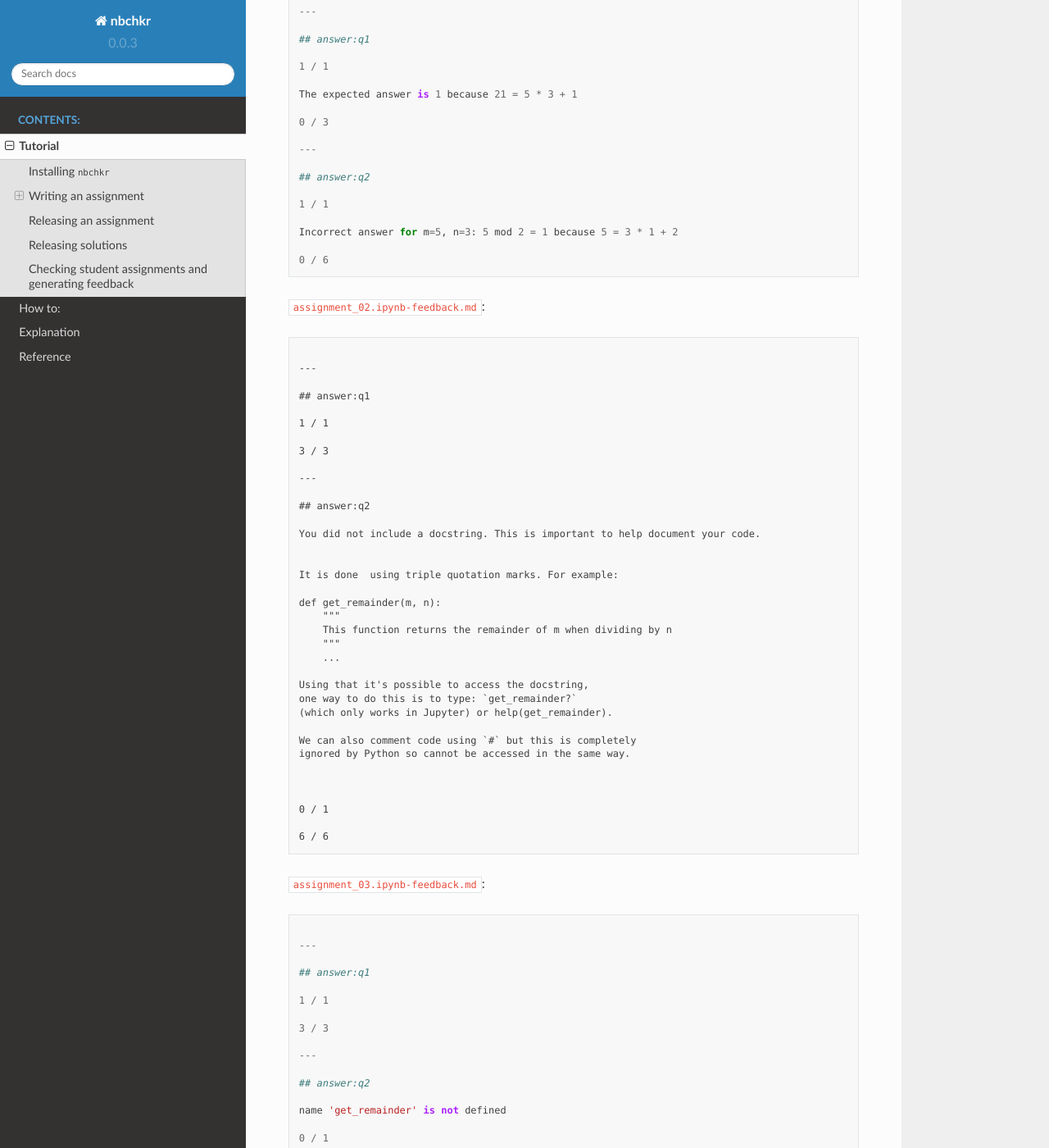
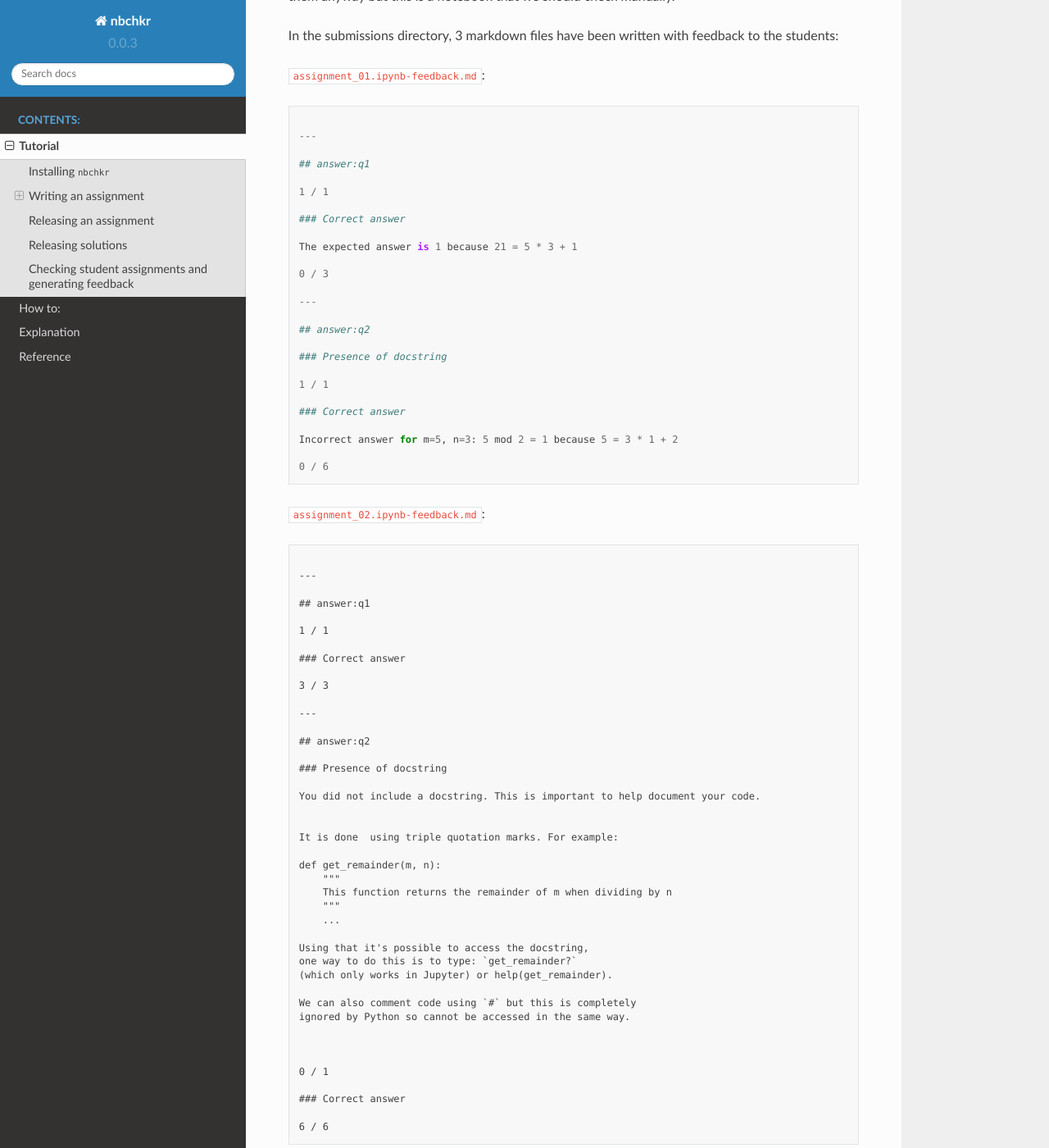
Before and after one commit to drvinceknight/nbchkr, a Sphinx documentation site: the page built from docs/tutorial/index.rst, in a window 1280 px wide and 1400 px high, scrolled down 6675 px. Shown: the whole window at 82% size. Built offline with Sphinx 7.4.7 and the Read the Docs theme 2.0.0, drawn with Linux system fonts in a browser that asks for light colours; some of the changed text lies outside the part shown.

Commit message:
Add description tags to tutorial.

```diff
--- a/docs/tutorial/assignment/submissions/assignment_01.ipynb-feedback.md
+++ b/docs/tutorial/assignment/submissions/assignment_01.ipynb-feedback.md
@@ -4,6 +4,8 @@
 ## answer:q1
 
 1 / 1
+
+### Correct answer
 
 The expected answer is 1 because 21 = 5 * 3 + 1
 
@@ -13,7 +15,11 @@
 
 ## answer:q2
 
+### Presence of docstring
+
 1 / 1
+
+### Correct answer
 
 Incorrect answer for m=5, n=3: 5 mod 2 = 1 because 5 = 3 * 1 + 2
 
--- a/docs/tutorial/assignment/submissions/assignment_02.ipynb-feedback.md
+++ b/docs/tutorial/assignment/submissions/assignment_02.ipynb-feedback.md
@@ -5,11 +5,15 @@
 
 1 / 1
 
+### Correct answer
+
 3 / 3
 
 ---
 
 ## answer:q2
+
+### Presence of docstring
 
 You did not include a docstring. This is important to help document your code.
 
@@ -33,4 +37,6 @@
 
 0 / 1
 
+### Correct answer
+
 6 / 6
--- a/docs/tutorial/assignment/submissions/assignment_03.ipynb-feedback.md
+++ b/docs/tutorial/assignment/submissions/assignment_03.ipynb-feedback.md
@@ -5,16 +5,22 @@
 
 1 / 1
 
+### Correct answer
+
 3 / 3
 
 ---
 
 ## answer:q2
 
+### Presence of docstring
+
 name 'get_remainder' is not defined
 
 0 / 1
 
+### Correct answer
+
 name 'get_remainder' is not defined
 
 0 / 6
--- a/docs/tutorial/index.rst
+++ b/docs/tutorial/index.rst
@@ -83,7 +83,7 @@
 We can run that cell if we want to keep an eye on the answer.
 
 An important step at this stage is to let :code:`nbchkr` know that this is an
-answer cell, we do this by adding `answer:q1` to tags.
+answer cell, we do this by adding :code:`answer:q1` to tags.
 
 Everything should now look like the following:
 
@@ -108,6 +108,9 @@
     assert q1_answer == 1, feedback_text
 
 This will be worth 3 points so let us add the tag: :code:`score:3`.
+
+We can choose to add a description to our check which will then appear in the
+feedback. We do this by adding the tag: :code:`description:correct-answer`.
 
 Everything should now look like the following:
 
@@ -171,13 +174,15 @@
 docstrings we are only going to score this part of the answer 1 point so we use
 the tag: `score:1`.
 
+We will add the description tag: :code:`description:presence-of-docstring`.
+
 We will also include specific checks for the actual answer::
 
     assert get_remainder(5, 3) == 2, "Incorrect answer for m=5, n=3: 5 mod 2 = 1 because 5 = 3 * 1 + 2"
     assert get_remainder(34, 21) == 13, "Incorrect answer for m=34, n=21: 34 mod 21 = 13 because 34 = 21 * 1 + 13"
     assert get_remainder(1000, 10) == 0, "Incorrect answer for m=1000, n=10: 1000 mod 10 = 0 because 1000 = 10 * 100 + 0"
 
-IF you would like to see a final version of this notebook you can find it here.
+For this we will use the description tag: :code:`description:correct-answer`.
 
 IF you would like to see a final version of this notebook
 you can find it :download:`here <./assignment/main.ipynb>`.
```
Also changed, not shown: docs/_static/tutorial/seeing_the_check_tags.png, docs/tutorial/assignment/main.ipynb.
